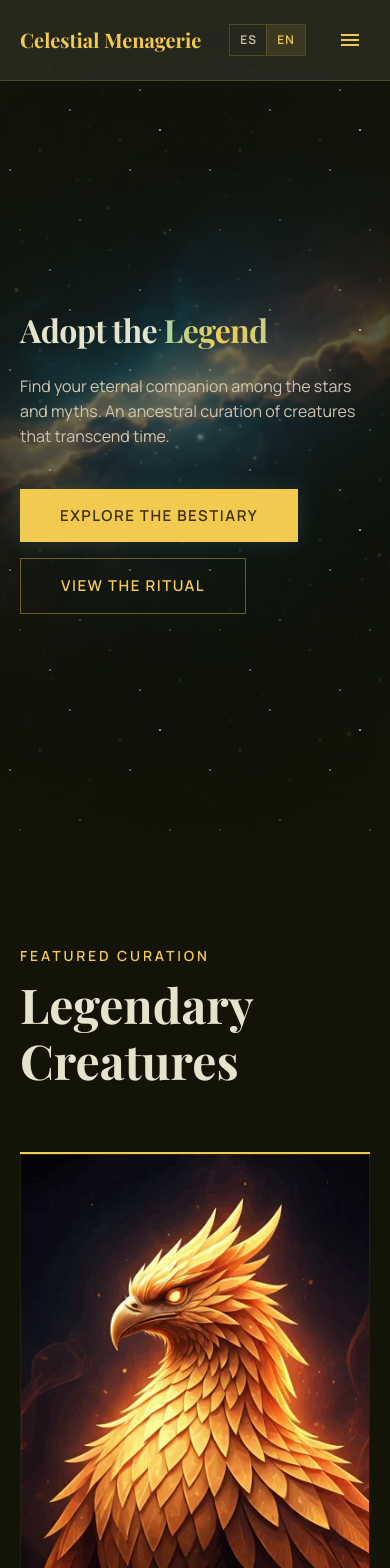
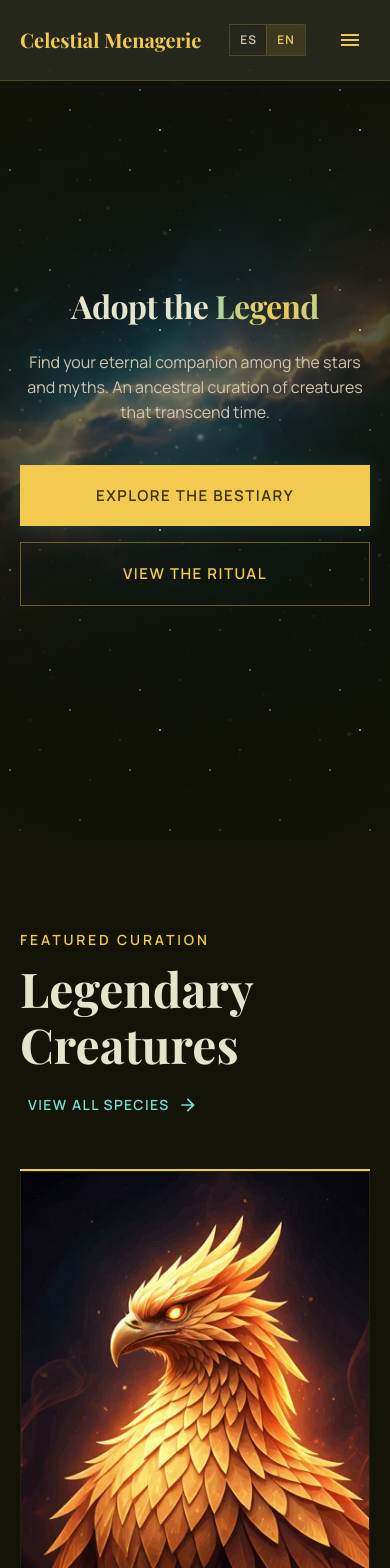
Before and after one commit to joguel63/celestial-store-demo, a React (Vite) app: page / in a window 390 px wide. Shown: the top 1568 px of the page. Built offline with nearby package versions, Linux system fonts and the light colour scheme.

Commit message:
feat: mejorar estilos responsivos y optimizar carga de imágenes en componentes

```diff
--- a/src/modules/landing/components/adoptionGuide/styles.ts
+++ b/src/modules/landing/components/adoptionGuide/styles.ts
@@ -18,7 +18,7 @@ type Styles = Record<
 
 export const styles: Styles = {
   section: {
-    py: 12,
+    py: { xs: 10, md: 12 },
     bgcolor: 'background.default',
   },
   container: {
@@ -28,7 +28,8 @@ export const styles: Styles = {
   },
   header: {
     textAlign: 'center',
-    mb: 10,
+    mb: { xs: 8, md: 10 },
+    px: { xs: 2, md: 0 },
   },
   title: {
     fontFamily: '"Playfair Display", serif',
@@ -45,7 +46,7 @@ export const styles: Styles = {
   steps: {
     display: 'grid',
     gridTemplateColumns: { xs: '1fr', md: 'repeat(3, 1fr)' },
-    gap: 6,
+    gap: { xs: 8, md: 6 },
     position: 'relative',
   },
   connector: {
@@ -64,10 +65,10 @@ export const styles: Styles = {
     textAlign: 'center',
   },
   circle: {
-    width: 96,
-    height: 96,
-    bgcolor: 'celestial.moss',
-    borderRadius: '50%',
+    width: { xs: 80, md: 96 },
+    height: { xs: 80, md: 96 },
+    bgcolor: 'celestial.thicket',
+    borderRadius: 0,
     border: '1px solid',
     borderColor: 'celestial.goldVeil',
     display: 'flex',
--- a/src/modules/landing/components/ctaBanner/styles.ts
+++ b/src/modules/landing/components/ctaBanner/styles.ts
@@ -7,8 +7,9 @@ type Styles = Record<
 
 export const styles: Styles = {
   section: {
-    py: 16,
+    py: { xs: 12, md: 16 },
     position: 'relative',
+    bgcolor: '#1b1d0e',
   },
   overlay: {
     position: 'absolute',
@@ -28,18 +29,18 @@ export const styles: Styles = {
     borderTop: '1px solid',
     borderBottom: '1px solid',
     borderColor: 'celestial.goldVeil',
-    py: 10,
+    py: { xs: 8, md: 10 },
   },
   title: {
     fontFamily: '"Playfair Display", serif',
-    fontSize: { xs: '2rem', md: '4rem' },
+    fontSize: { xs: '3rem', md: '4rem' },
     fontWeight: 700,
     lineHeight: { xs: 1.25, md: 1.125 },
     letterSpacing: '-0.02em',
     mb: 4,
   },
   description: {
-    fontSize: '1.125rem',
+    fontSize: { xs: '1rem', md: '1.125rem' },
     lineHeight: 1.56,
     color: 'text.secondary',
     mb: 6,
@@ -47,8 +48,10 @@ export const styles: Styles = {
     mx: 'auto',
   },
   button: {
-    px: 6,
+    px: { xs: 4, md: 6 },
     py: 2.5,
+    width: { xs: '100%', md: 'auto' },
+    maxWidth: { xs: '320px', md: 'none' },
     fontSize: '1.125rem',
     letterSpacing: '0.2em',
     boxShadow: '0 0 30px rgba(242, 202, 80, 0.3)',
--- a/src/modules/landing/components/featuredCreatures/index.tsx
+++ b/src/modules/landing/components/featuredCreatures/index.tsx
@@ -20,7 +20,7 @@ const CreatureCard = ({ image, name, rarity, rarityColor, description }: Creatur
   return (
     <Box sx={styles.card}>
       <Box sx={styles.imageWrap}>
-        <Box component="img" src={image} alt={name} loading="lazy" decoding="async" fetchPriority="low" />
+        <Box component="img" src={image} alt={name} loading="lazy" decoding="async" {...{ fetchpriority: 'low' }} />
         <Box sx={{ ...styles.gradient, '--bg': 'background.paper' }} />
       </Box>
       <Box sx={styles.body}>
@@ -89,14 +89,16 @@ export const FeaturedCreatures = () => {
   ]
 
   return (
-    <Box component="section" sx={{ py: 12, bgcolor: 'background.default' }}>
+    <Box component="section" sx={{ py: { xs: 10, md: 12 }, bgcolor: 'background.default' }}>
       <Box sx={{ maxWidth: '1280px', mx: 'auto', px: { xs: '20px', md: '64px' } }}>
         <Box
           sx={{
             display: 'flex',
+            flexDirection: { xs: 'column', md: 'row' },
             justifyContent: 'space-between',
-            alignItems: 'flex-end',
-            mb: 8,
+            alignItems: { xs: 'flex-start', md: 'flex-end' },
+            gap: { xs: 2, md: 0 },
+            mb: { xs: 6, md: 8 },
           }}
         >
           <Box>
@@ -107,7 +109,7 @@ export const FeaturedCreatures = () => {
               {t('featured.title')}
             </Typography>
           </Box>
-          <Box sx={{ display: { xs: 'none', md: 'block' } }}>
+          <Box>
             <Button
               sx={{
                 color: 'celestial.teal',
@@ -127,7 +129,7 @@ export const FeaturedCreatures = () => {
           sx={{
             display: 'grid',
             gridTemplateColumns: { xs: '1fr', md: 'repeat(3, 1fr)' },
-            gap: 3,
+            gap: { xs: 4, md: 3 },
           }}
         >
           {creatures.map((creature) => (
--- a/src/modules/landing/components/hero/index.tsx
+++ b/src/modules/landing/components/hero/index.tsx
@@ -9,7 +9,16 @@ export const Hero = () => {
   return (
     <Box component="header" sx={styles.section}>
       <Box sx={styles.bgImage}>
-        <Box component="img" src={heroBg} alt="" decoding="async" loading="eager" fetchPriority="high" width={512} height={512} />
+        <Box
+          component="img"
+          src={heroBg}
+          alt=""
+          decoding="async"
+          loading="eager"
+          width={512}
+          height={512}
+          {...{ fetchpriority: 'high' }}
+        />
         <Box sx={styles.vignette} />
       </Box>
       <Box sx={styles.stars} />
@@ -23,7 +32,11 @@ export const Hero = () => {
           </Typography>
           <Typography sx={styles.description}>{t('hero.description')}</Typography>
           <Box sx={styles.buttons}>
-            <Button variant="contained" size="large" sx={{ px: 5, py: 2 }}>
+            <Button
+              variant="contained"
+              size="large"
+              sx={{ px: 5, py: 2.5, width: { xs: '100%', md: 'auto' } }}
+            >
               {t('hero.exploreButton')}
             </Button>
             <Button
@@ -31,7 +44,8 @@ export const Hero = () => {
               size="large"
               sx={{
                 px: 5,
-                py: 2,
+                py: 2.5,
+                width: { xs: '100%', md: 'auto' },
                 borderColor: 'celestial.goldFog',
                 color: 'primary.main',
                 '&:hover': {
--- a/src/modules/landing/components/hero/styles.ts
+++ b/src/modules/landing/components/hero/styles.ts
@@ -20,7 +20,8 @@ export const styles: Styles = {
     minHeight: '100vh',
     display: 'flex',
     alignItems: 'center',
-    pt: '80px',
+    pt: { xs: '96px', md: '80px' },
+    pb: { xs: 6, md: 0 },
     overflow: 'hidden',
   },
   bgImage: {
@@ -58,6 +59,8 @@ export const styles: Styles = {
   },
   textWrap: {
     maxWidth: '672px',
+    mx: { xs: 'auto', md: 0 },
+    textAlign: { xs: 'center', md: 'left' },
   },
   title: {
     fontFamily: '"Playfair Display", serif',
@@ -80,11 +83,14 @@ export const styles: Styles = {
     lineHeight: 1.56,
     color: 'text.secondary',
     mb: 5,
-    maxWidth: { xs: '100%', md: '512px' },
+    maxWidth: '512px',
+    mx: { xs: 'auto', md: 0 },
   },
   buttons: {
     display: 'flex',
-    flexWrap: 'wrap',
+    flexDirection: { xs: 'column', md: 'row' },
     gap: 2,
+    maxWidth: { xs: '384px', md: 'none' },
+    mx: { xs: 'auto', md: 0 },
   },
 }
--- a/src/modules/landing/components/testimonials/index.tsx
+++ b/src/modules/landing/components/testimonials/index.tsx
@@ -21,7 +21,7 @@ export const Testimonials = () => {
         </Typography>
         <Box sx={styles.authorRow}>
           <Box sx={styles.avatarWrap}>
-            <Box component="img" src={curatorImg} alt="" loading="lazy" decoding="async" fetchPriority="low" />
+            <Box component="img" src={curatorImg} alt="" loading="lazy" decoding="async" {...{ fetchpriority: 'low' }} />
           </Box>
           <Box sx={styles.authorInfo}>
             <Typography sx={styles.authorName}>{t('testimonials.author')}</Typography>
```
